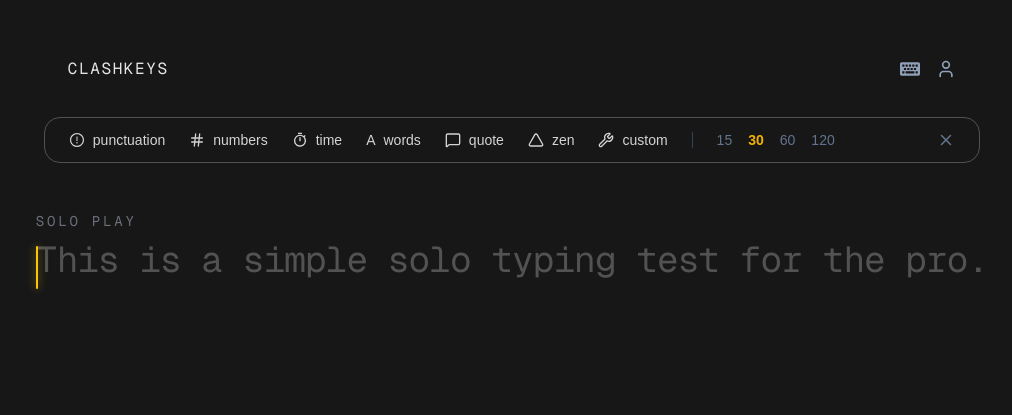
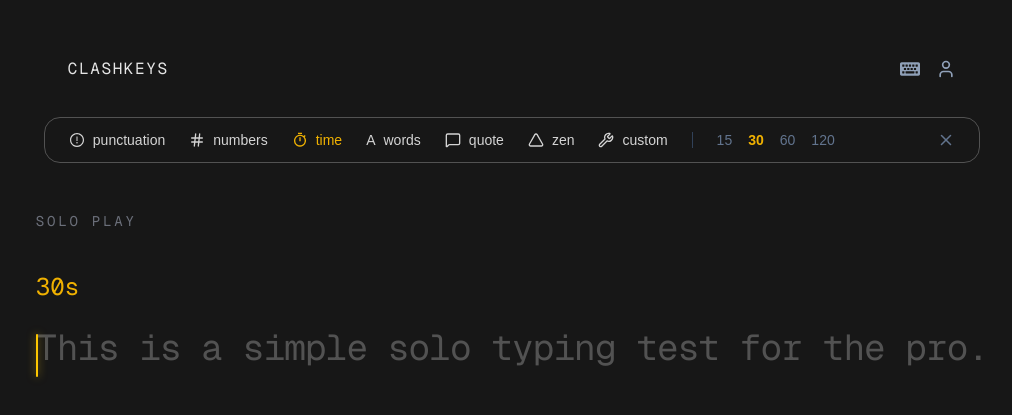
Before and after one commit to Aayush7105/clashkeys, a Next.js app: page /soloplay in a window 1280 px wide. Shown: the part 111-526 px from the top of the page, without its empty margins (128-1140 px from the left). Built offline with nearby package versions, Linux system fonts and the light colour scheme.

Commit message:
soloplay page timer logic implemented

```diff
--- a/components/soloplay/solonavbar.tsx
+++ b/components/soloplay/solonavbar.tsx
@@ -5,19 +5,24 @@ import { AiOutlineExclamationCircle } from "react-icons/ai";
 import { FaKeyboard } from "react-icons/fa";
 import { MdOutlineTimer } from "react-icons/md";
 
-export default function SoloNavbar() {
+interface SoloNavbarProps {
+  currentDuration: number;
+  onDurationChange: (duration: number) => void;
+}
+
+export default function SoloNavbar({
+  currentDuration,
+  onDurationChange,
+}: SoloNavbarProps) {
+  const durations = [15, 30, 60, 120];
+
   return (
     <div className="w-ful p-2">
-      {/* Top Navigation */}
-      <div className="flex items-center justify-between px-6 py-4  ">
-        {/* Left Section - Logo and Brand */}
+      <div className="flex items-center justify-between px-6 py-4">
         <div className="font-mono tracking-widest text-neutral-200">
           CLASHKEYS
         </div>
-        {/* Center Navigation Icons */}
         <div className="flex items-center gap-4 text-slate-400"></div>
-
-        {/* Right Section - User Controls */}
         <div className="flex items-center gap-4 text-slate-400">
           <FaKeyboard
             size={20}
@@ -30,9 +35,7 @@ export default function SoloNavbar() {
         </div>
       </div>
 
-      {/* Test Options Bar */}
       <div className="flex items-center gap-6 px-6 py-3 text-sm text-neutral-300 border border-neutral-600 rounded-2xl mt-5 bg-neutral-900">
-        {/* Test Mode Options */}
         <div className="flex items-center gap-6">
           <div className="flex items-center gap-2 cursor-pointer hover:text-slate-300 transition">
             <AiOutlineExclamationCircle size={16} />
@@ -42,7 +45,7 @@ export default function SoloNavbar() {
             <Hash size={16} />
             <span>numbers</span>
           </div>
-          <div className="flex items-center gap-2 cursor-pointer hover:text-slate-300 transition">
+          <div className="flex items-center gap-2 cursor-pointer hover:text-slate-300 transition text-yellow-500">
             <MdOutlineTimer size={16} />
             <span>time</span>
           </div>
@@ -64,26 +67,25 @@ export default function SoloNavbar() {
           </div>
         </div>
 
-        {/* Divider */}
         <div className="w-px h-4 bg-slate-700"></div>
 
-        {/* Duration Options */}
+        {/* Duration Options - Logic added here */}
         <div className="flex items-center gap-4 text-slate-500">
-          <span className="cursor-pointer hover:text-slate-300 transition">
-            15
-          </span>
-          <span className="text-yellow-500 cursor-pointer font-semibold hover:text-yellow-400 transition">
-            30
-          </span>
-          <span className="cursor-pointer hover:text-slate-300 transition">
-            60
-          </span>
-          <span className="cursor-pointer hover:text-slate-300 transition">
-            120
-          </span>
+          {durations.map((d) => (
+            <span
+              key={d}
+              onClick={() => onDurationChange(d)}
+              className={`cursor-pointer transition ${
+                currentDuration === d
+                  ? "text-yellow-500 font-semibold hover:text-yellow-400"
+                  : "hover:text-slate-300"
+              }`}
+            >
+              {d}
+            </span>
+          ))}
         </div>
 
-        {/* Close/Reset Button */}
         <div className="ml-auto">
           <X
             size={18}
--- a/components/soloplay/soloplay-page.tsx
+++ b/components/soloplay/soloplay-page.tsx
@@ -1,20 +1,26 @@
 "use client";
 
-import React from "react";
+import React, { useState } from "react";
 import Solonavbar from "./solonavbar";
 import SoloTypingArea from "./solotypingarea";
 
 const SoloPlayPage: React.FC = () => {
+  const [duration, setDuration] = useState(30);
+
   return (
     <main className="min-h-screen bg-neutral-900 text-neutral-300 flex items-center justify-center px-2 py-16">
       <div className="max-w-7xl h-screen py-20">
         <div className="relative z-50">
-          <Solonavbar />
+          <Solonavbar
+            currentDuration={duration}
+            onDurationChange={setDuration}
+          />
         </div>
         <div className="flex items-center justify-between text-sm tracking-[0.2em] uppercase text-[#6b6f7a] mt-10">
           <span className="font-mono text-md">Solo Play</span>
         </div>
-        <SoloTypingArea />
+        {/* Reset component completely when duration changes */}
+        <SoloTypingArea key={duration} duration={duration} />
       </div>
     </main>
   );
--- a/components/soloplay/solotypingarea.tsx
+++ b/components/soloplay/solotypingarea.tsx
@@ -1,15 +1,58 @@
 "use client";
 
-import React, { useEffect, useLayoutEffect, useRef, useState } from "react";
+import React, {
+  useEffect,
+  useLayoutEffect,
+  useRef,
+  useState,
+  useMemo,
+} from "react";
 
-const SoloTypingArea: React.FC = () => {
+interface SoloTypingAreaProps {
+  duration: number;
+}
+
+const SoloTypingArea: React.FC<SoloTypingAreaProps> = ({ duration }) => {
   const text = "This is a simple solo typing test for the pro.";
   const [typed, setTyped] = useState("");
   const [isFocused, setIsFocused] = useState(true);
+  const [startTime, setStartTime] = useState<number | null>(null);
+  const [endTime, setEndTime] = useState<number | null>(null);
+  const [timeLeft, setTimeLeft] = useState(duration);
 
   const inputRef = useRef<HTMLInputElement>(null);
   const charRefs = useRef<(HTMLSpanElement | null)[]>([]);
   const caretRef = useRef<HTMLDivElement>(null);
+
+  const correctChars = useMemo(() => {
+    let count = 0;
+    for (let i = 0; i < typed.length; i++) {
+      if (typed[i] === text[i]) count++;
+    }
+    return count;
+  }, [typed, text]);
+
+  useEffect(() => {
+    let interval: NodeJS.Timeout;
+    if (startTime && !endTime && timeLeft > 0) {
+      interval = setInterval(() => {
+        setTimeLeft((prev) => {
+          if (prev <= 1) {
+            setEndTime(Date.now());
+            return 0;
+          }
+          return prev - 1;
+        });
+      }, 1000);
+    }
+    return () => clearInterval(interval);
+  }, [startTime, endTime, timeLeft]);
+
+  const timeElapsed = duration - timeLeft;
+  const timeMinutes = timeElapsed / 60;
+  const accuracy =
+    typed.length === 0 ? 100 : (correctChars / typed.length) * 100;
+  const wpm = timeMinutes > 0 ? correctChars / 5 / timeMinutes : 0;
 
   useEffect(() => {
     inputRef.current?.focus();
@@ -28,30 +71,23 @@ const SoloTypingArea: React.FC = () => {
     const el = charRefs.current[typed.length];
     const caret = caretRef.current;
     if (!el || !caret) return;
-
-    // Use offsetLeft and offsetTop to handle multi-line wrapping correctly
     caret.style.transform = `translate(${el.offsetLeft}px, ${el.offsetTop}px)`;
   }, [typed]);
 
   return (
-    <div className="relative w-full max-w-5xl mx-auto">
+    <div className="relative w-full max-w-5xl mx-auto mt-10">
+      <div className="mb-4 text-2xl font-mono text-yellow-500">{timeLeft}s</div>
+
       <div
         className={`relative transition-all duration-500 ease-in-out
-        ${!isFocused ? "blur-[6px] opacity-20 scale-[0.98]" : "blur-0 opacity-100 scale-100"}`}
+        ${!isFocused || endTime ? "blur-[6px] opacity-20 scale-[0.98]" : "blur-0 opacity-100 scale-100"}`}
       >
-        {/*
-            FIX: Added 'relative' to the wrapper and ensured the
-            caret target is handled as part of the text flow.
-        */}
         <div className="relative text-2xl md:text-3xl lg:text-4xl font-mono leading-[1.6] tracking-tight text-left select-none">
-          {/* Caret */}
           <div
             ref={caretRef}
             className="absolute h-[1.2em] w-0.5 bg-yellow-400 rounded-full transition-all duration-100 ease-out z-10 shadow-[0_0_8px_rgba(250,204,21,0.6)]"
             style={{ marginTop: "0.2em" }}
           />
-
-          {/* Text Container */}
           <div className="inline">
             {text.split("").map((char, i) => {
               const typedChar = typed[i];
@@ -74,12 +110,6 @@ const SoloTypingArea: React.FC = () => {
                 </span>
               );
             })}
-
-            {/*
-                FIX: This invisible span is the caret target for the end of the text.
-                We use 'whitespace-nowrap' on a small container to prevent the
-                terminator from jumping to a new line by itself.
-            */}
             <span
               ref={(el) => {
                 charRefs.current[text.length] = el;
@@ -90,18 +120,42 @@ const SoloTypingArea: React.FC = () => {
         </div>
       </div>
 
-      {!isFocused && (
+      {endTime && (
+        <div className="absolute inset-0 z-50 flex flex-col items-center justify-center bg-neutral-900/80 rounded-xl border border-neutral-700 shadow-2xl">
+          <div className="flex gap-10 mb-6">
+            <div className="text-center">
+              <p className="text-xs uppercase text-neutral-500 font-mono">
+                wpm
+              </p>
+              <p className="text-5xl text-yellow-400 font-bold">
+                {wpm.toFixed(0)}
+              </p>
+            </div>
+            <div className="text-center">
+              <p className="text-xs uppercase text-neutral-500 font-mono">
+                acc
+              </p>
+              <p className="text-5xl text-neutral-200 font-bold">
+                {accuracy.toFixed(0)}%
+              </p>
+            </div>
+          </div>
+          <button
+            onClick={() => window.location.reload()}
+            className="px-6 py-2 bg-neutral-800 text-neutral-200 rounded font-mono hover:bg-neutral-700 transition uppercase tracking-widest text-xs border border-neutral-600"
+          >
+            Restart
+          </button>
+        </div>
+      )}
+
+      {!isFocused && !endTime && (
         <div
           onClick={() => inputRef.current?.focus()}
           className="fixed inset-0 z-40 flex flex-col items-center justify-center bg-black/10 cursor-pointer"
         >
-          <div className="flex flex-col items-center gap-4">
-            <div className="flex items-center gap-3 px-6 py-3 rounded-xl bg-neutral-800/80 border border-neutral-700 shadow-2xl">
-              <span className="text-yellow-400 animate-pulse">▶</span>
-              <span className="text-neutral-200 font-mono text-lg tracking-widest uppercase">
-                Click to Resume
-              </span>
-            </div>
+          <div className="px-6 py-3 rounded-xl bg-neutral-800/80 border border-neutral-700 text-neutral-200 font-mono text-lg uppercase tracking-widest animate-pulse">
+            Click to Resume
           </div>
         </div>
       )}
@@ -111,7 +165,13 @@ const SoloTypingArea: React.FC = () => {
         type="text"
         autoFocus
         value={typed}
-        onChange={(e) => setTyped(e.target.value.slice(0, text.length))}
+        onChange={(e) => {
+          if (endTime) return;
+          const val = e.target.value.slice(0, text.length);
+          if (!startTime && val.length === 1) setStartTime(Date.now());
+          if (val.length === text.length) setEndTime(Date.now());
+          setTyped(val);
+        }}
         onFocus={() => setIsFocused(true)}
         onBlur={() => setIsFocused(false)}
         className="fixed opacity-0 pointer-events-none"
```
